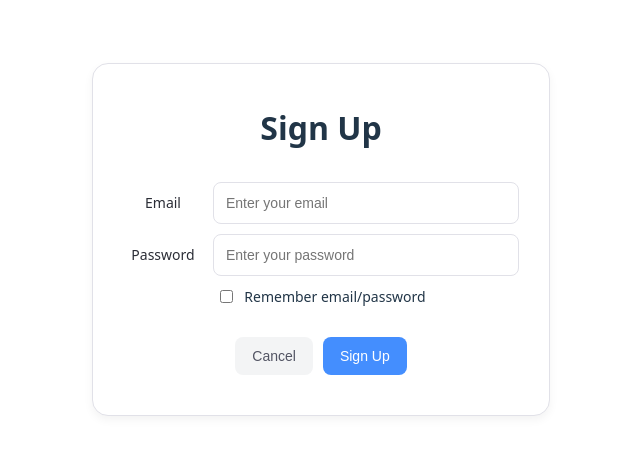
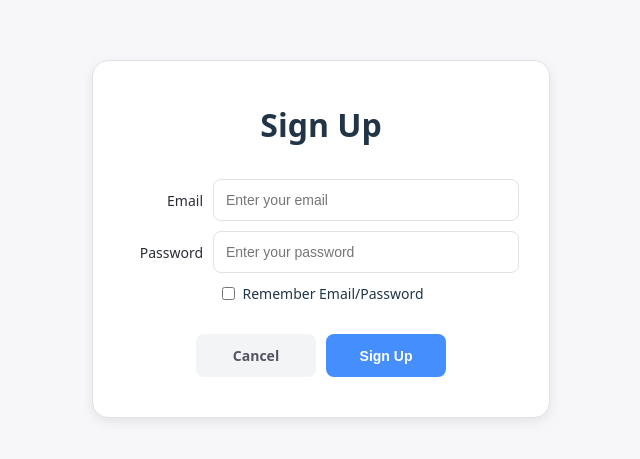
Before and after one commit to MJZ-Templates/custom-memo-app, a React (Vite) app in the folder front/: page /signup in a window 1280 px wide. Shown: the part 161-620 px from the top of the page, without its empty margins (319-959 px from the left). Built offline with nearby package versions, Linux system fonts and the light colour scheme.

Commit message:
design: 회원가입 및 로그인 페이지 스타일 통일

```diff
--- a/front/src/pages/LoginPage.jsx
+++ b/front/src/pages/LoginPage.jsx
@@ -44,9 +44,12 @@ const FormGroup = styled.div`
 
 const FormLabel = styled.label`
   display: flex;
-  justify-content: center;
+  justify-content: flex-end;
   align-items: center;
   width: 80px;
+  color: #2b2d36;
+  font-weight: 500;
+  font-size: 14px;
 `;
 
 const FormInput = styled.input`
--- a/front/src/pages/SignUpPage.jsx
+++ b/front/src/pages/SignUpPage.jsx
@@ -1,6 +1,7 @@
 import { useState, useEffect } from "react";
 import styled from "@emotion/styled";
 import Button from "../components/Button";
+import { Link } from "react-router-dom";
 
 const SignUpPageContainer = styled.div`
   display: flex;
@@ -9,6 +10,7 @@ const SignUpPageContainer = styled.div`
   align-items: center;
   height: 100vh;
   width: 100vw;
+  background-color: #f7f7fa;
 `;
 
 const FormCard = styled.div`
@@ -18,7 +20,7 @@ const FormCard = styled.div`
   padding: 40px 30px;
   border: 1px solid #e1e1e8;
   border-radius: 16px;
-  box-shadow: 0 4px 10px rgba(0, 0, 0, 0.05);
+  box-shadow: 0 4px 12px rgba(0, 0, 0, 0.08);
   background-color: #fff;
   gap: 30px;
 `;
@@ -42,7 +44,7 @@ const FormGroup = styled.div`
 
 const FormLabel = styled.label`
   display: flex;
-  justify-content: center;
+  justify-content: flex-end;
   align-items: center;
   width: 80px;
   color: #2b2d36;
@@ -55,14 +57,20 @@ const FormInput = styled.input`
   padding: 12px;
   border: 1px solid #e1e1e8;
   border-radius: 8px;
-  color: #6c6e7e;
+  color: #213547;
   font-size: 14px;
+
+  &:focus {
+    outline: none;
+    border-color: #448efe;
+    box-shadow: 0 0 0 2px rgba(68, 142, 254, 0.2);
+  }
 `;
 
 const CheckboxWrapper = styled.label`
   display: flex;
   justify-content: center;
-  gap: 8px;
+  gap: 4px;
   font-size: 14px;
 `;
 
@@ -71,6 +79,30 @@ const ButtonWrapper = styled.div`
   justify-content: center;
   margin-top: 30px;
   gap: 10px;
+`;
+
+const CancelLinkButton = styled(Link)`
+  display: flex;
+  justify-content: center;
+  align-items: center;
+  width: 120px;
+  padding: 10px 16px;
+  border: 1px solid transparent;
+  border-radius: 8px;
+  background-color: #6c6e7e14;
+  color: #525463;
+  font-size: 14px;
+  font-weight: 600;
+  text-decoration: none;
+  cursor: pointer;
+  box-sizing: border-box;
+
+  &:hover,
+  &:visited,
+  &:active {
+    color: #525463;
+    text-decoration: none;
+  }
 `;
 
 const SignUpPage = () => {
@@ -100,12 +132,6 @@ const SignUpPage = () => {
     }
 
     alert("Sign up complete!");
-  };
-
-  const handleCancel = () => {
-    setEmail("");
-    setPassword("");
-    setRememberMe(false);
   };
 
   return (
@@ -140,20 +166,22 @@ const SignUpPage = () => {
                 checked={rememberMe}
                 onChange={(e) => setRememberMe(e.target.checked)}
               />
-              Remember email/password
+              Remember Email/Password
             </CheckboxWrapper>
           </FormGroupWrapper>
 
           <ButtonWrapper>
+            <CancelLinkButton to="/">Cancel</CancelLinkButton>
+
             <Button
-              type="button"
-              onClick={handleCancel}
-              backgroundColor="#6C6E7E14"
-              color="#525463"
+              type="submit"
+              style={{
+                width: "120px",
+                fontWeight: 600,
+              }}
             >
-              Cancel
+              Sign Up
             </Button>
-            <Button type="submit">Sign Up</Button>
           </ButtonWrapper>
         </form>
       </FormCard>
```
